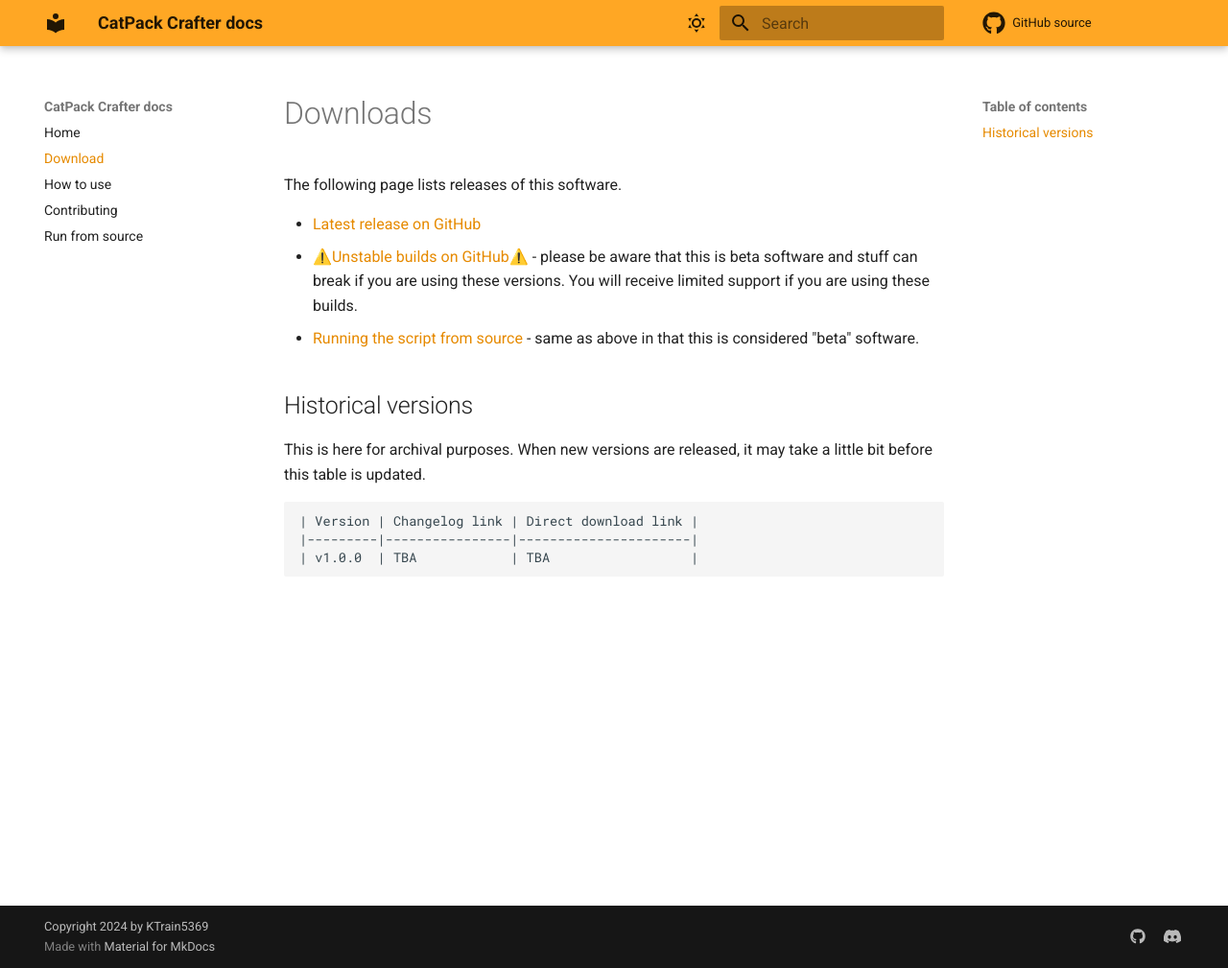
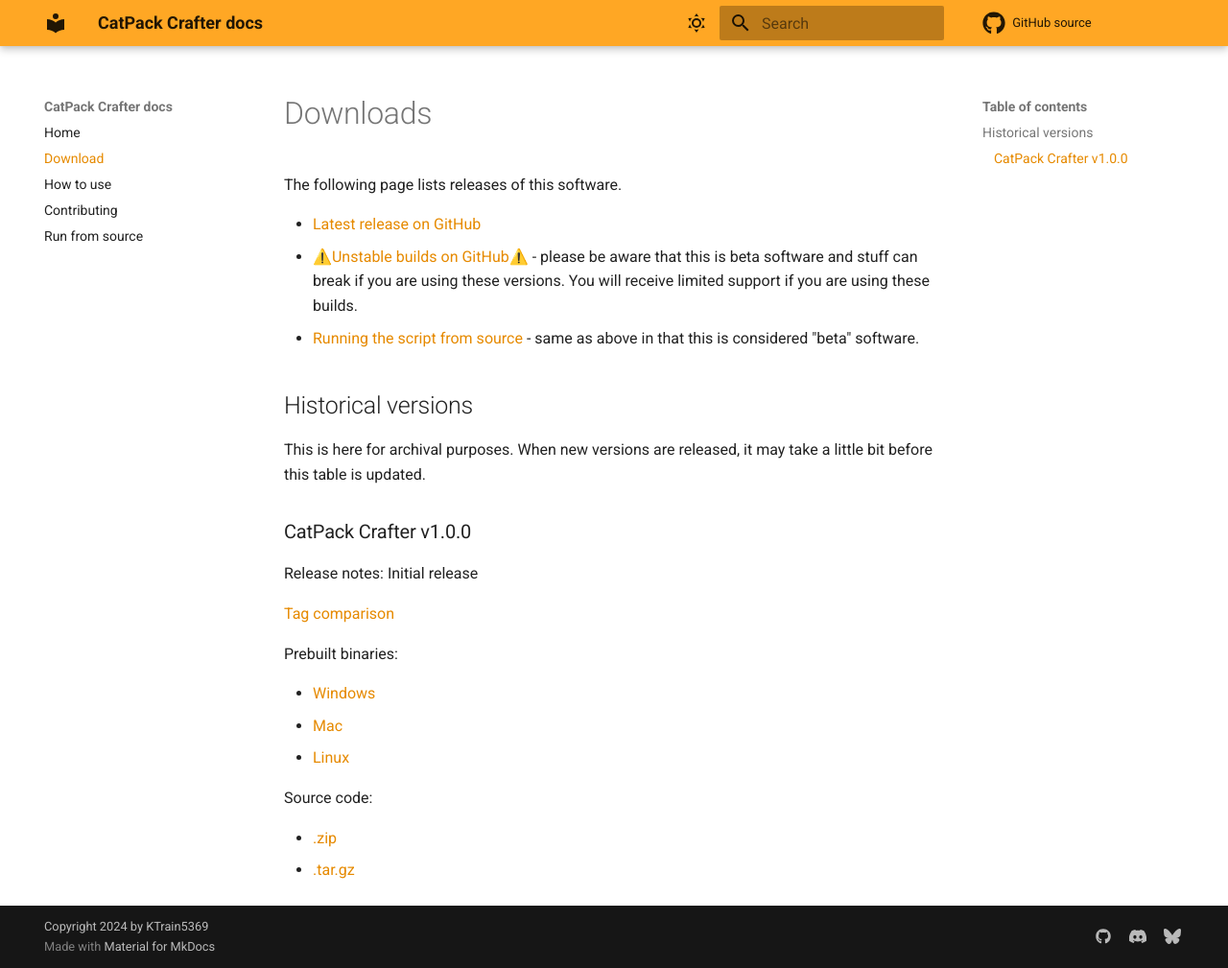
Before and after one commit to KTrain5169/CatPackCrafter, an MkDocs documentation site: the page built from docs/downloads.md, in a window 1280 px wide and 1009 px high. Shown: the whole window at 96% size. Built offline with MkDocs 1.6.1 and Material for MkDocs 9.7.7, drawn with Linux system fonts in a browser that asks for light colours; comment, search, counter and statistics services are not loaded.

Commit message:
add v1.0.0 downloads on downloads.md, add bsky link to docs footer

```diff
--- a/docs/downloads.md
+++ b/docs/downloads.md
@@ -10,6 +10,19 @@
 
 This is here for archival purposes. When new versions are released, it may take a little bit before this table is updated.
 
-    | Version | Changelog link | Direct download link |
-    |---------|----------------|----------------------|
-    | v1.0.0  | TBA            | TBA                  |
+### CatPack Crafter v1.0.0
+
+Release notes: Initial release
+
+[Tag comparison](https://github.com/KTrain5169/CatPackCrafter/commits/v1.0.0)
+
+Prebuilt binaries:
+
+- [Windows](https://github.com/KTrain5169/CatPackCrafter/releases/download/v1.0.0/CatPack_Crafter_v1.0.0_Windows.exe)
+- [Mac](https://github.com/KTrain5169/CatPackCrafter/releases/download/v1.0.0/CatPack_Crafter_v1.0.0_Mac.zip)
+- [Linux](https://github.com/KTrain5169/CatPackCrafter/releases/download/v1.0.0/CatPack_Crafter_v1.0.0_Linux.tar.gz)
+
+Source code:
+
+- [.zip](https://github.com/KTrain5169/CatPackCrafter/archive/refs/tags/v1.0.0.zip)
+- [.tar.gz](https://github.com/KTrain5169/CatPackCrafter/archive/refs/tags/v1.0.0.tar.gz)
--- a/mkdocs.yml
+++ b/mkdocs.yml
@@ -33,6 +33,8 @@
       link: https://github.com/KTrain5169
     - icon: fontawesome/brands/discord
       link: https://discord.gg/G6YvWhctjk
+    - icon: fontawesome/brands/bluesky
+      link: https://bsky.social/profile/ktrain5369.me
 
 nav:
   - Home: index.md
```
